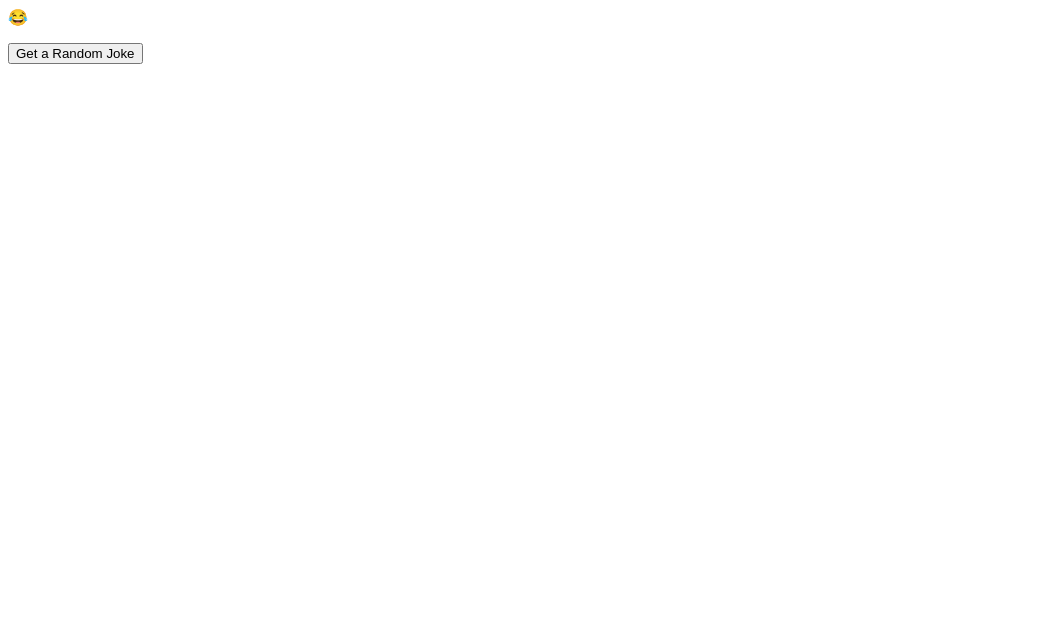
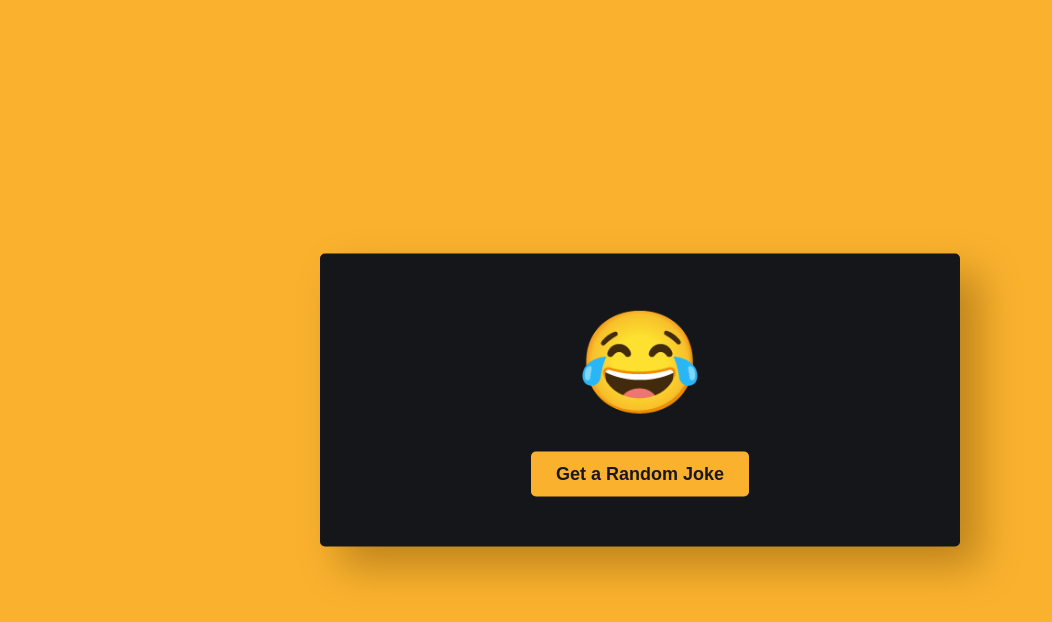
Before and after one commit to clw79/Random_Joke_Generator, a plain HTML site: page index.html in a window 1280 px wide. Shown: the whole page, without its empty margins (0-1052 px from the left). Drawn offline with Linux system fonts and the light colour scheme.

Commit message:
finished styling

```diff
--- a/style.css
+++ b/style.css
@@ -0,0 +1,57 @@
+* {
+  padding: 0;
+  margin: 0;
+  box-sizing: border-box;
+  font-family: 'Rubik', sans-serif;
+}
+
+body {
+  background-color: #fab22e;
+}
+
+.wrapper {
+  background-color: #15161a;
+  width: 80vmin;
+  padding: 50px 40px;
+  position: absolute;
+  transform: translate(-50%, -50%);
+  top: 50%;
+  left: 50%;
+  border-radius: 5px;
+  box-shadow: 20px 20px 40px rgba(97, 63, 0, 0.4);
+}
+
+span {
+  display: block;
+  text-align: center;
+  font-size: 100px;
+}
+
+#joke {
+  font-size: 16px;
+  color: #ffffff;
+  font-weight: 400;
+  text-align: center;
+  word-wrap: break-word;
+  line-height: 35px;
+  margin: 30px 0;
+}
+
+.fade {
+  opacity: 1;
+  transition: 1.5s;
+}
+
+#btn {
+  display: block;
+  background-color: #fab22e;
+  border: none;
+  font-size: 18px;
+  color: #171721;
+  font-weight: 600;
+  padding: 12px 25px;
+  margin: 0 auto;
+  border-radius: 5px;
+  cursor: pointer;
+  outline: none;
+}
```
Also changed, not shown: index.html (+1 -1 lines).
